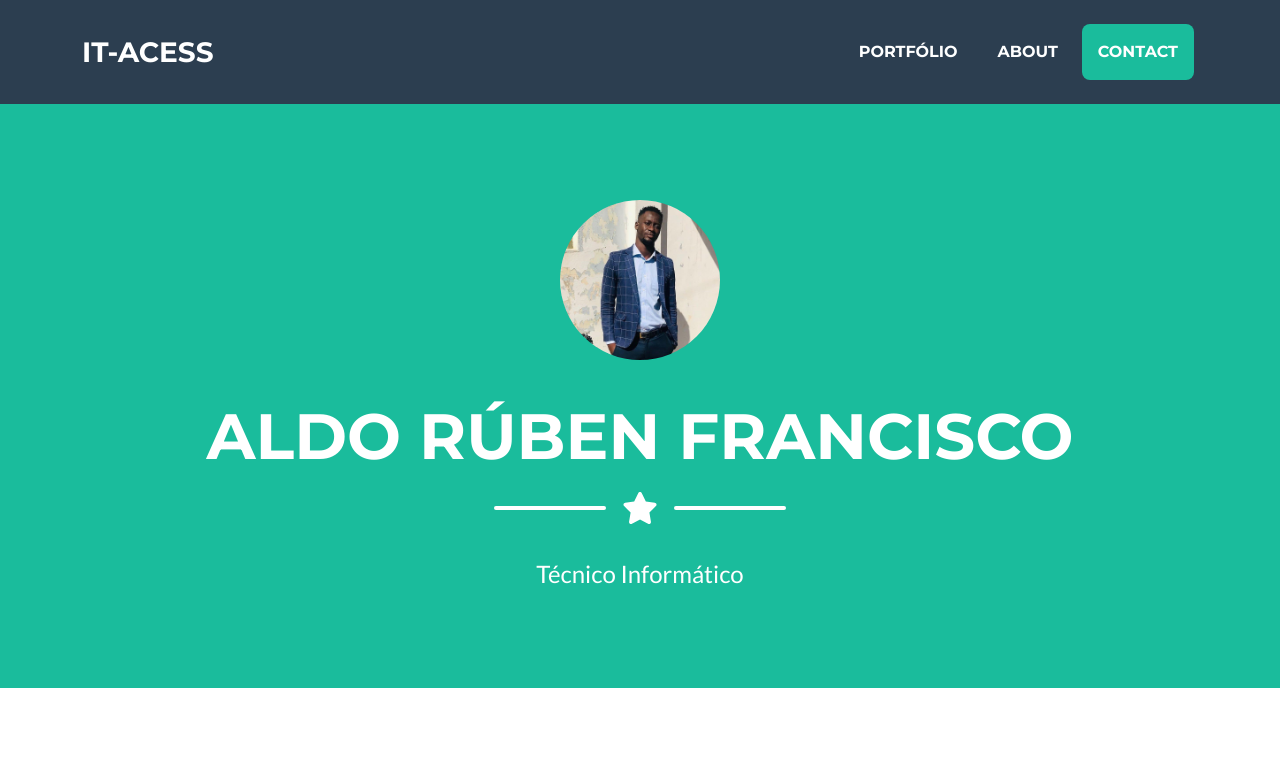
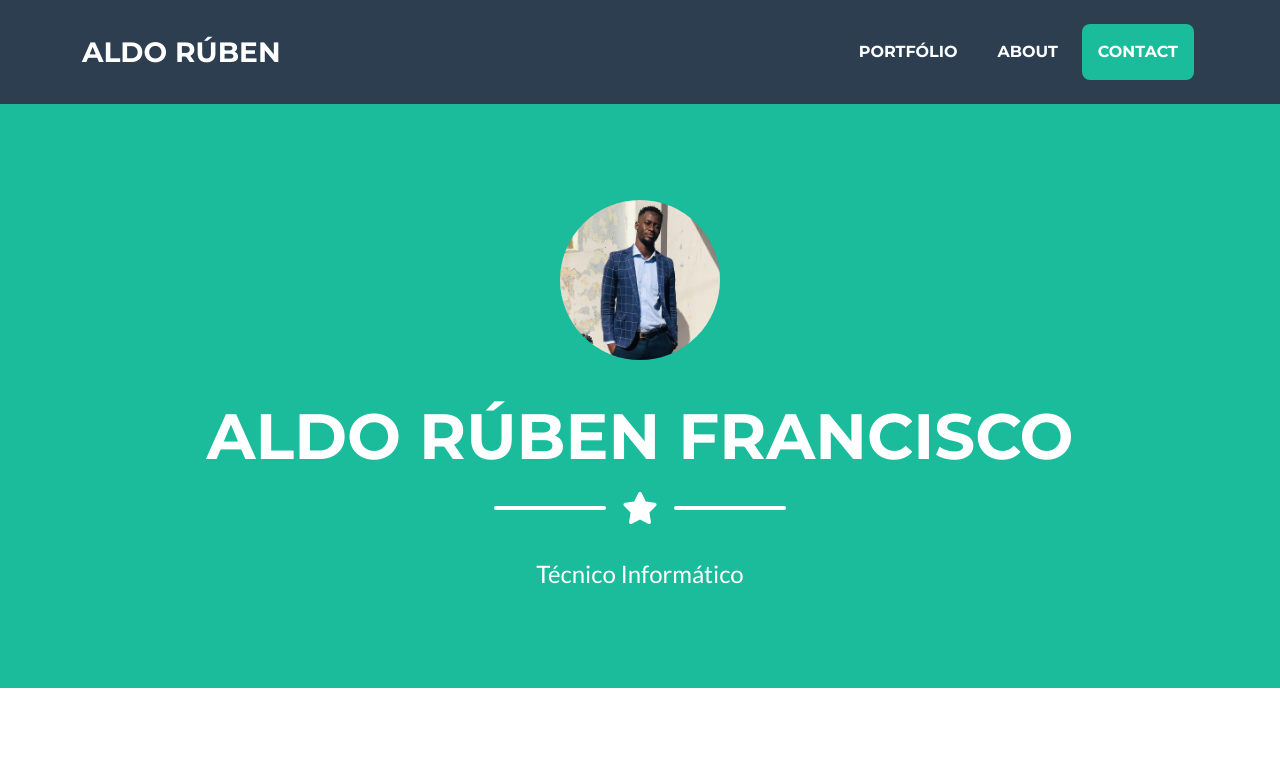
Before and after one commit to aldo-ruben/meu-portfolio, a plain HTML site: page index.html in a window 1280 px wide. Shown: the top 781 px of the page. Drawn offline with nearby package versions, Linux system fonts and the light colour scheme.

Commit message:
upgrade 10/23

```diff
--- a/index.html
+++ b/index.html
@@ -20,7 +20,7 @@
         <!-- Navigation-->
         <nav class="navbar navbar-expand-lg bg-secondary text-uppercase fixed-top" id="mainNav">
             <div class="container">
-                <a class="navbar-brand" href="#page-top">IT-acess</a>
+                <a class="navbar-brand" href="#page-top">Aldo Rúben</a>
                 <button class="navbar-toggler text-uppercase font-weight-bold bg-primary text-white rounded" type="button" data-bs-toggle="collapse" data-bs-target="#navbarResponsive" aria-controls="navbarResponsive" aria-expanded="false" aria-label="Toggle navigation">
                     Menu
                     <i class="fas fa-bars"></i>
@@ -465,10 +465,7 @@
         <script src="https://cdn.jsdelivr.net/npm/bootstrap@5.1.3/dist/js/bootstrap.bundle.min.js"></script>
         <!-- Core theme JS-->
         <script src="js/scripts.js"></script>
-        <!-- * * * * * * * * * * * * * * * * * * * * * * * * * * * * * * * * * * * * * * * *-->
-        <!-- * *                               SB Forms JS                               * *-->
-        <!-- * * Activate your form at https://startbootstrap.com/solution/contact-forms * *-->
-        <!-- * * * * * * * * * * * * * * * * * * * * * * * * * * * * * * * * * * * * * * * *-->
+      >
         <script src="https://cdn.startbootstrap.com/sb-forms-latest.js"></script>
     </body>
 </html>
```
Also changed, not shown: js/scripts.js (+0 -8 lines).
